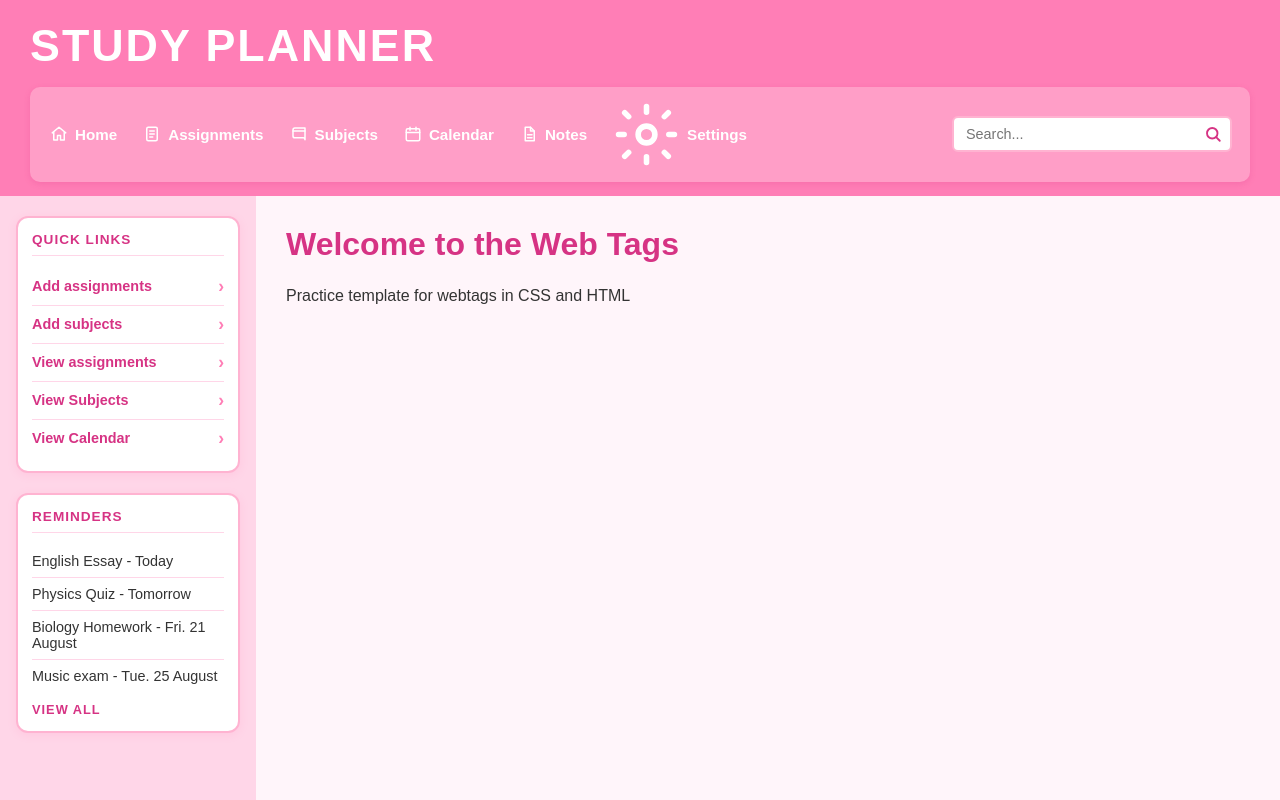
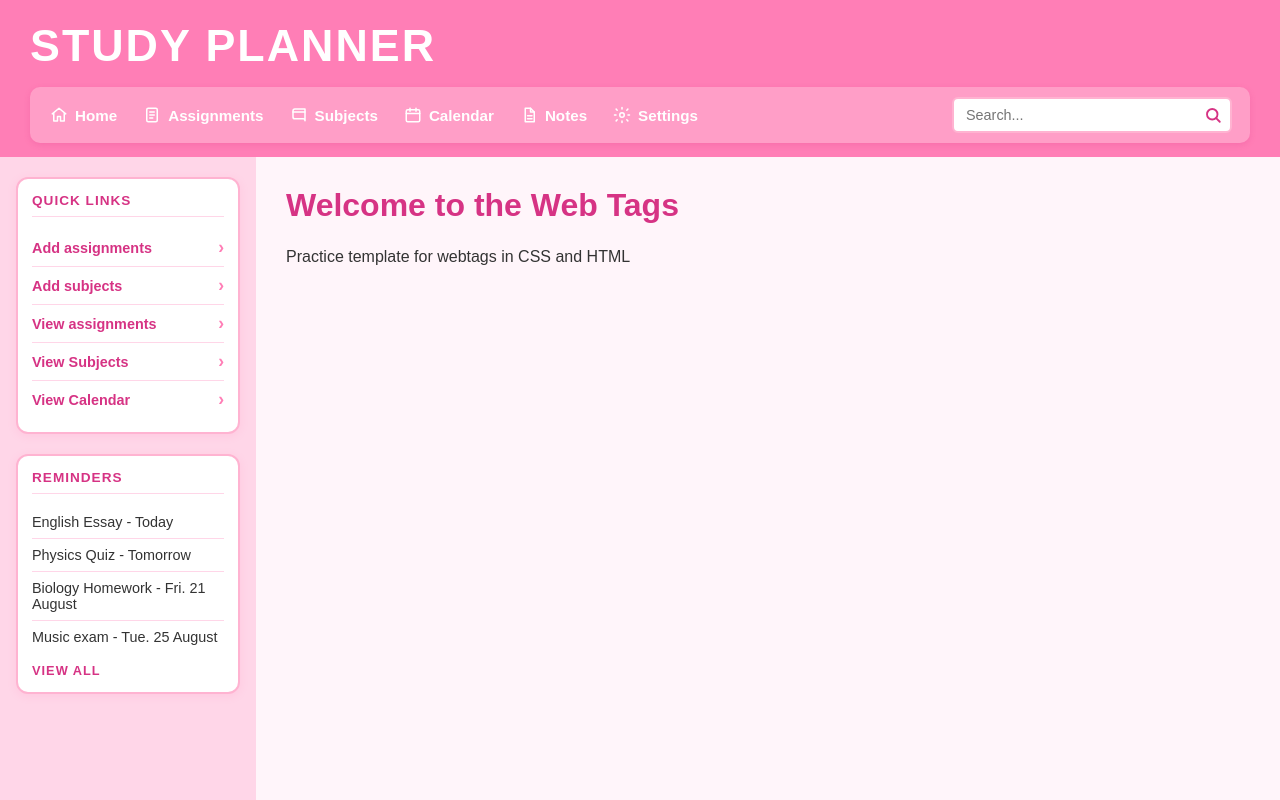
Before and after one commit to chrxssy2023/study_planner, a Flask app: page / in a window 1280 px wide. Run offline with Flask 3, Linux system fonts and the light colour scheme.

Commit message:
Fixed setting icon error

```diff
--- a/templates/base.html
+++ b/templates/base.html
@@ -44,7 +44,7 @@
                     </li>
                     <li>
                         <a href="#">
-                            <img src="/static/images/settings.svg" alt="Settings class="nav-icon">
+                            <img src="/static/images/settings.svg" alt="Settings" class="nav-icon">
                             Settings
                         </a>
                     </li>
```
